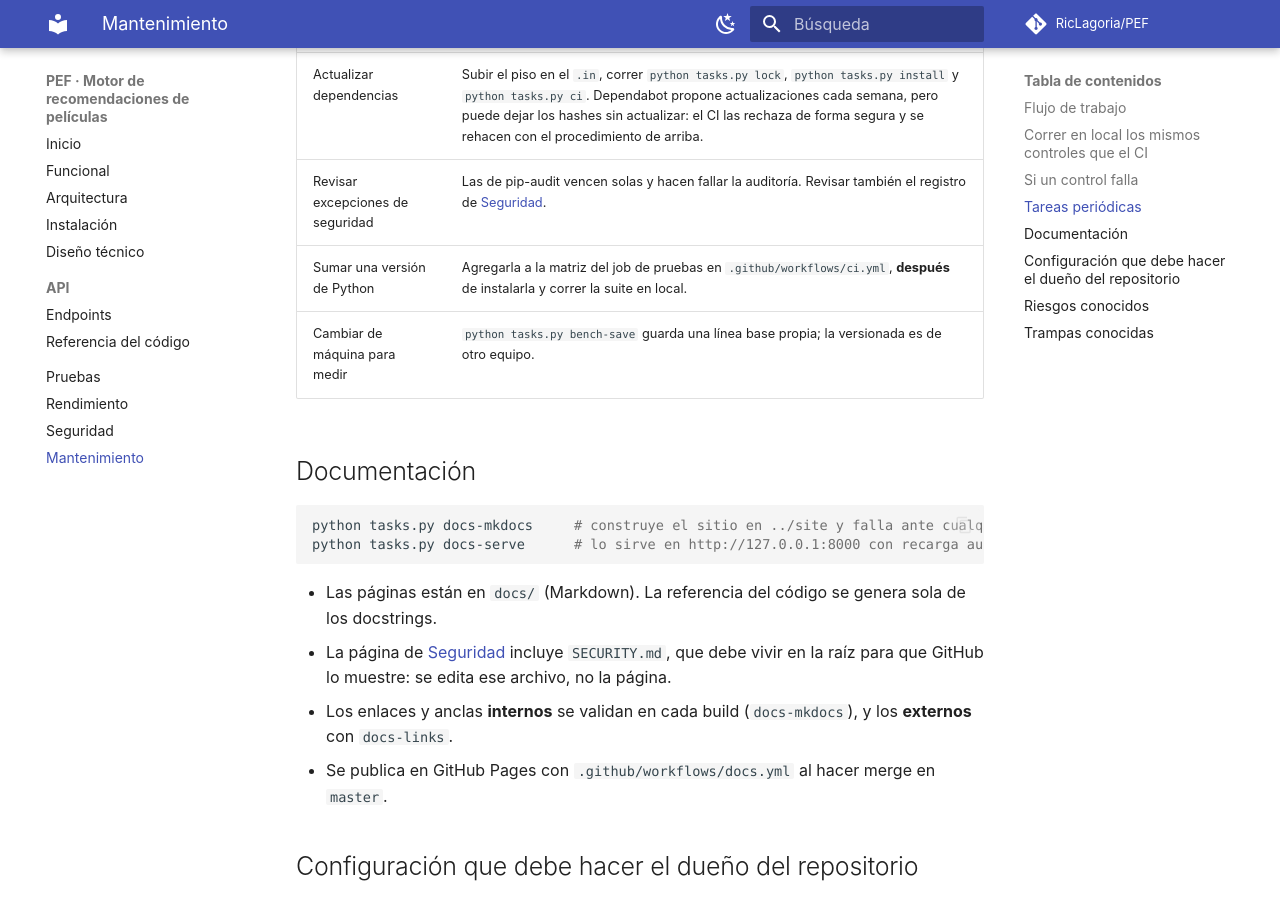
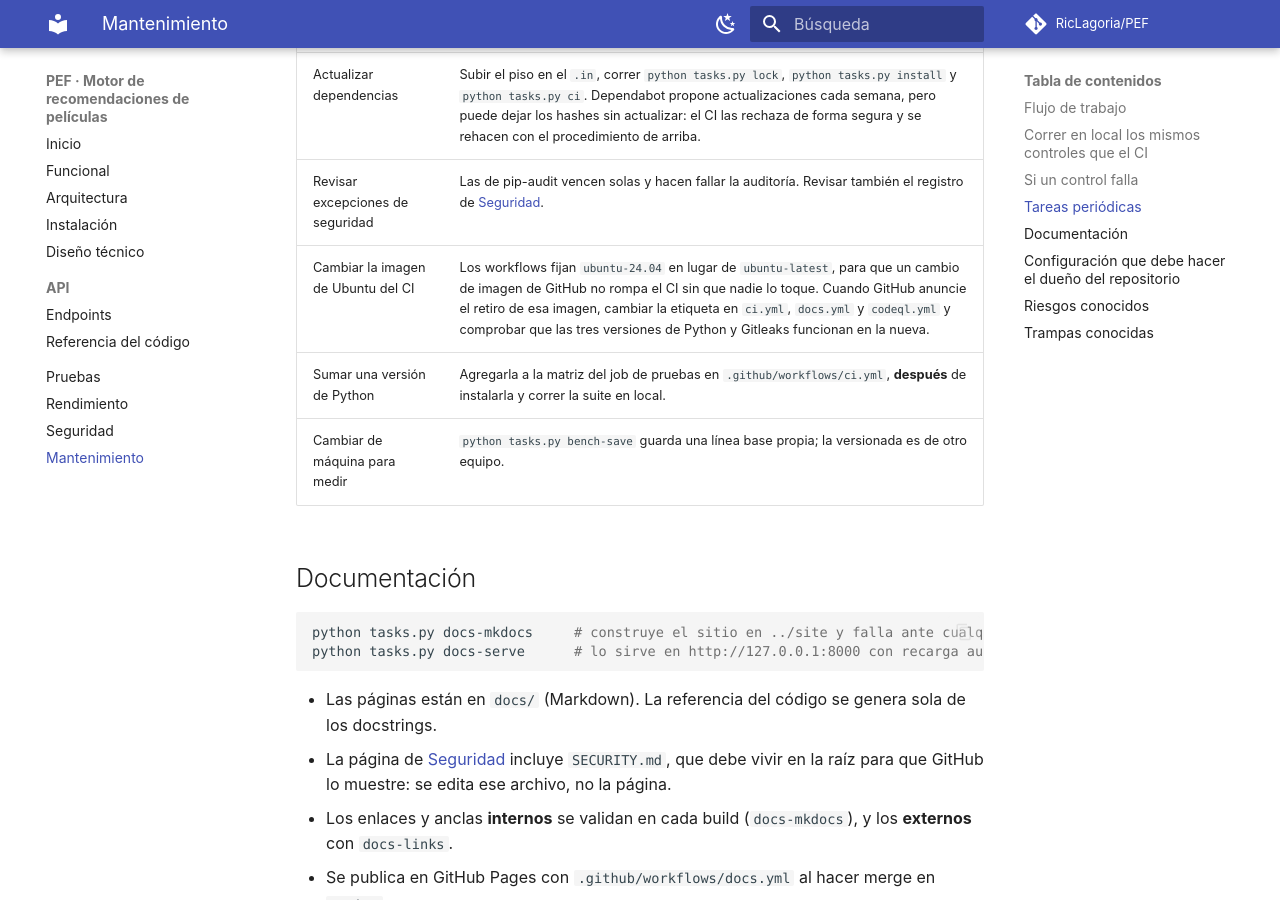
Before and after one commit to Obriguera/PEF, an MkDocs documentation site: the page built from docs/mantenimiento.md, in a window 1280 px wide and 900 px high, scrolled down 2601 px. Built offline with MkDocs 1.6.1 and Material for MkDocs 9.7.7, drawn with Linux system fonts in a browser that asks for light colours; comment, search, counter and statistics services are not loaded.

Commit message:
Documentar la decisión de fijar la imagen de Ubuntu del CI
GitHub anunció que ubuntu-latest pasa a Ubuntu 26 (migración gradual desde
el 19/10/2026). Las ejecuciones del 03/11 todavía corrían en 24.04 (lo dice
la clave de caché del log de setup-python), así que el cambio aún no había
llegado. Se registra en el plan, en el README y en la página de
mantenimiento (con qué hacer cuando GitHub retire la 24.04).

Co-Authored-By: Claude Sonnet 5.5 <noreply@anthropic.com>
Claude-Session: https://claude.ai/code/session_01EC5bcNqCizEL2Xz3rkJBZ2

```diff
--- a/docs/mantenimiento.md
+++ b/docs/mantenimiento.md
@@ -54,6 +54,7 @@ ejecución. Cada job escribe además un resumen en la página de la ejecución.
 |---|---|
 | Actualizar dependencias | Subir el piso en el `.in`, correr `python tasks.py lock`, `python tasks.py install` y `python tasks.py ci`. Dependabot propone actualizaciones cada semana, pero puede dejar los hashes sin actualizar: el CI las rechaza de forma segura y se rehacen con el procedimiento de arriba. |
 | Revisar excepciones de seguridad | Las de pip-audit vencen solas y hacen fallar la auditoría. Revisar también el registro de [Seguridad](seguridad.md). |
+| Cambiar la imagen de Ubuntu del CI | Los workflows fijan `ubuntu-24.04` en lugar de `ubuntu-latest`, para que un cambio de imagen de GitHub no rompa el CI sin que nadie lo toque. Cuando GitHub anuncie el retiro de esa imagen, cambiar la etiqueta en `ci.yml`, `docs.yml` y `codeql.yml` y comprobar que las tres versiones de Python y Gitleaks funcionan en la nueva. |
 | Sumar una versión de Python | Agregarla a la matriz del job de pruebas en `.github/workflows/ci.yml`, **después** de instalarla y correr la suite en local. |
 | Cambiar de máquina para medir | `python tasks.py bench-save` guarda una línea base propia; la versionada es de otro equipo. |
 
```
Also changed, not shown: PLAN_PARCIAL_3.md (+4 -0 lines), README.md (+1 -1 lines).
